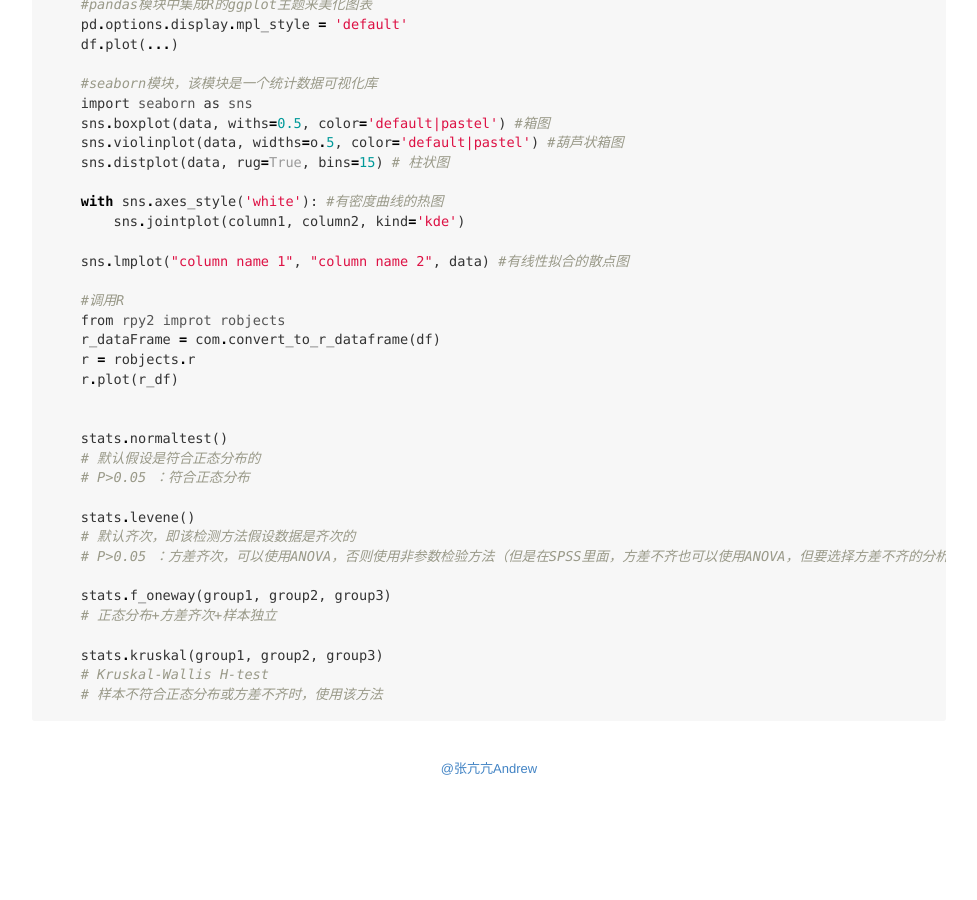
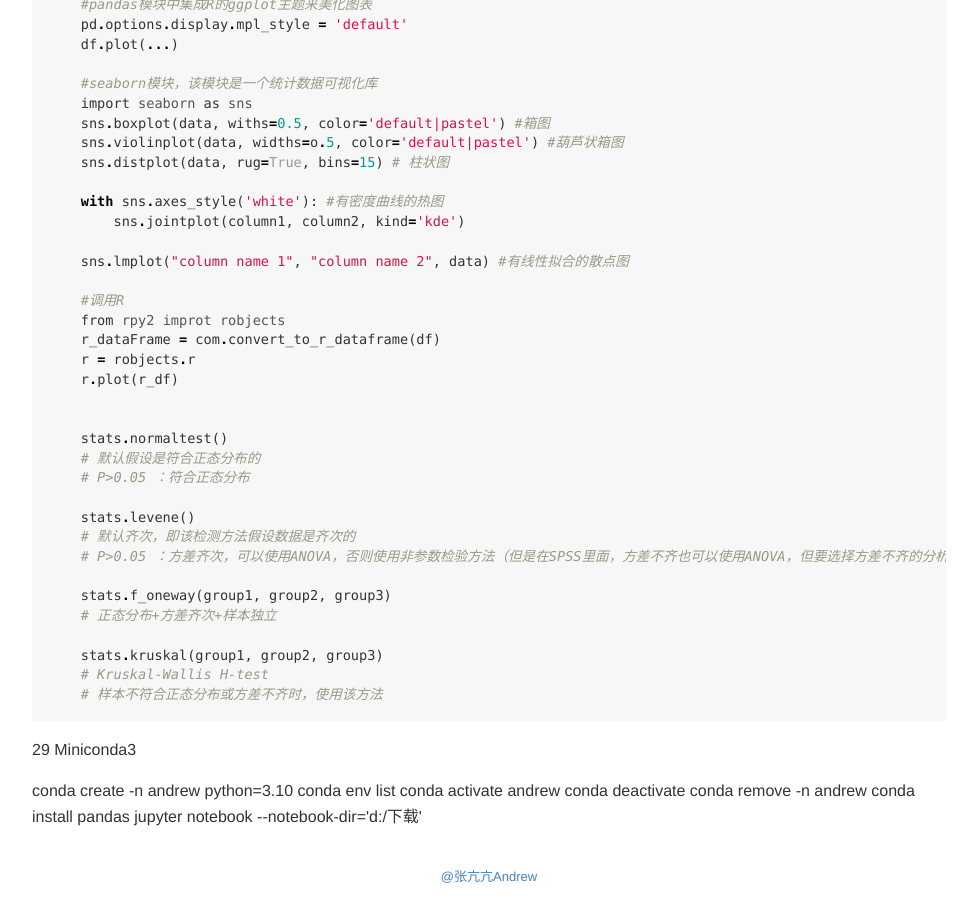
Before and after one commit to zkkandrew/blog-github, a Jekyll site: the page _posts/2017-1-18-BookNotes.html, which Jekyll copies as it is, in a window 1280 px wide and 900 px high, scrolled down 6120 px. Shown: the whole window, without its empty margins (151-1128 px from the left). Built offline with Jekyll 4.4.1, drawn with Linux system fonts in a browser that asks for light colours; before the commit the page ends 6911 px from its top, so only the background shows below that.

Commit message:
add miniconda3 commands

```diff
--- a/_posts/2017-1-18-BookNotes.html
+++ b/_posts/2017-1-18-BookNotes.html
@@ -348,6 +348,19 @@
     <span class="c"># Kruskal-Wallis H-test</span>
     <span class="c"># 样本不符合正态分布或方差不齐时，使用该方法</span>
 </pre></div>
+    <p> 29 Miniconda3</p>
+    <div class="codehilite">
+      <p>
+        <span class="kn">conda create -n andrew python=3.10</span>
+        <span class="kn">conda env list</span>
+        <span class="kn">conda activate andrew</span>
+        <span class="kn">conda deactivate</span>
+        <span class="kn">conda remove -n andrew</span>
+        <span class="kn">conda install pandas</span>
+        <span class="kn">jupyter notebook --notebook-dir='d:/下载'</span>
+
+      </p>
+    </div>
         </article>
       </div>
     </div>
```
